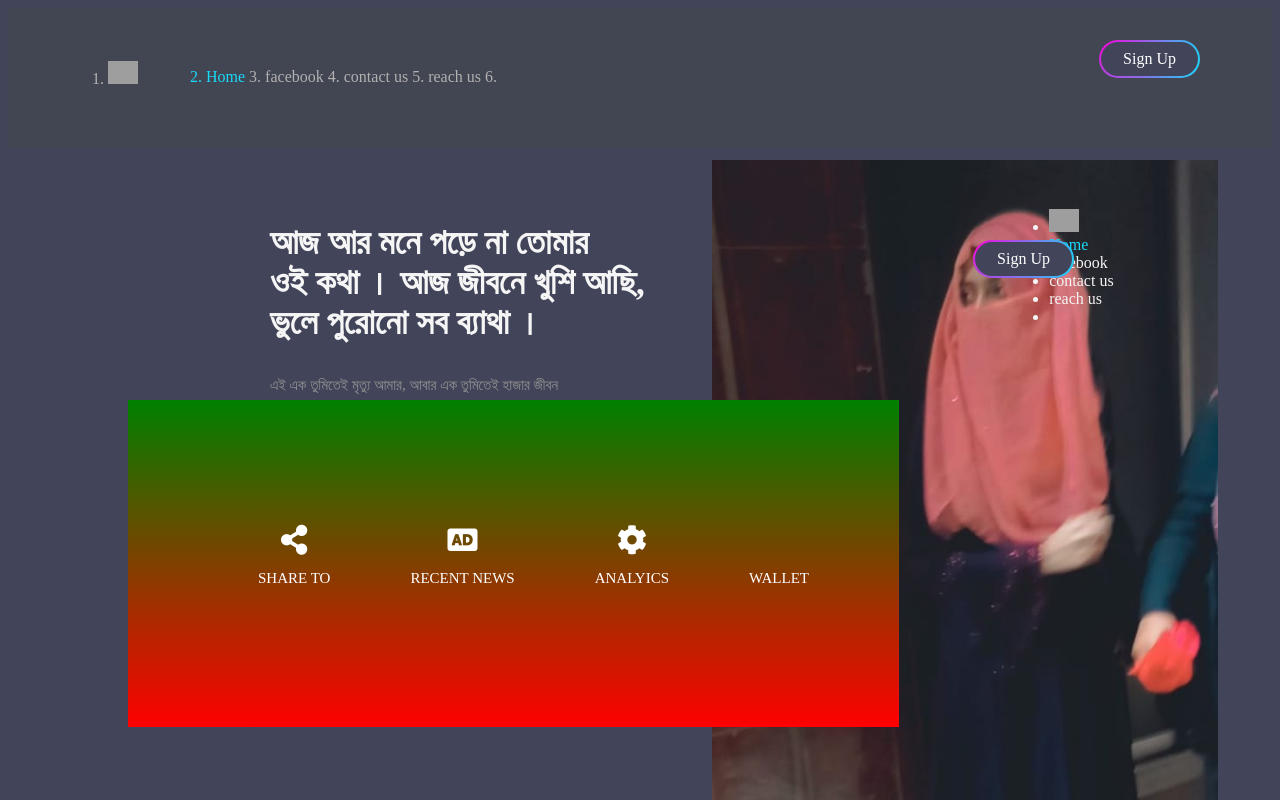
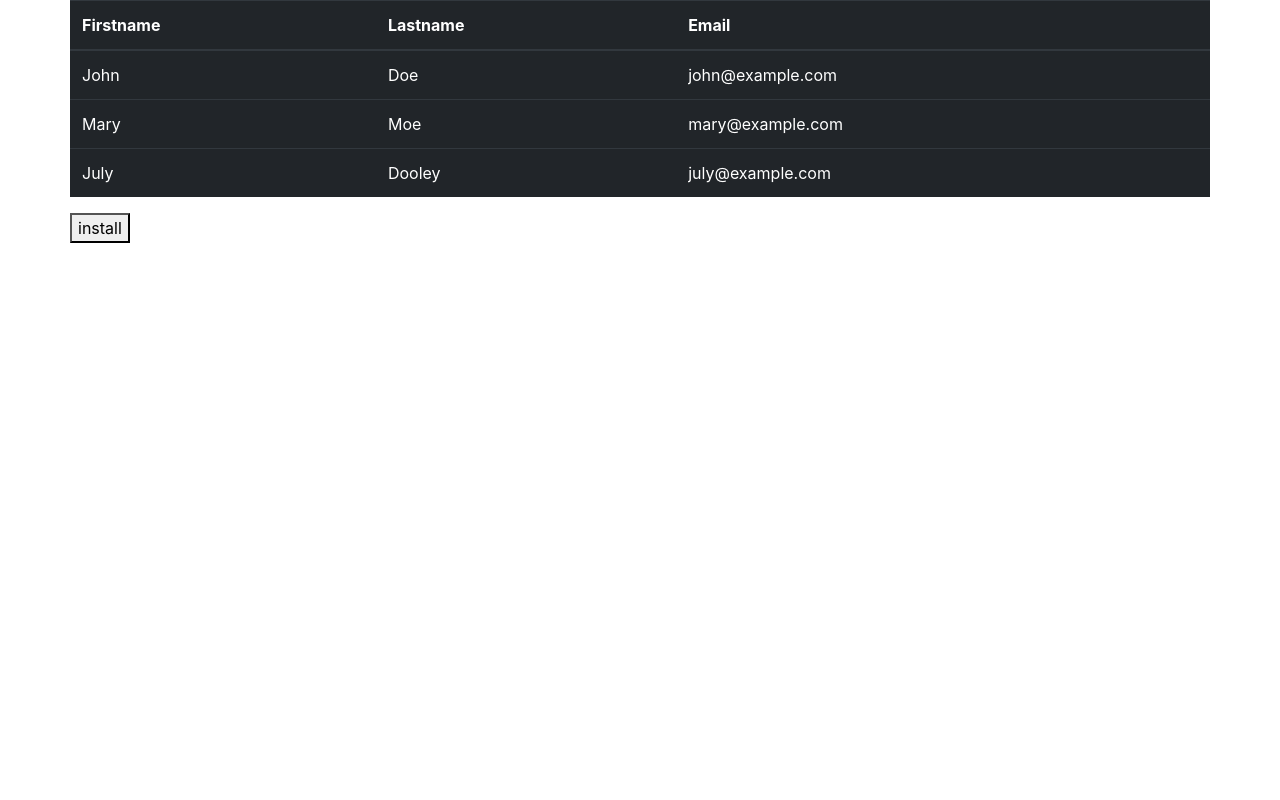
Before and after one commit to tasfique-alam/practice-project, a plain HTML site: page keya/index.html in a window 1280 px wide. Shown: the top 800 px of the page. Drawn offline with nearby package versions, Linux system fonts and the light colour scheme; grey boxes are pictures that could not be loaded.

Commit message:
issues added

```diff
--- a/keya/index.html
+++ b/keya/index.html
@@ -6,58 +6,57 @@
     <meta name="viewport" content="width=device-width, initial-scale=1.0">
     <link rel="stylesheet" type="text/css" href="./style.css">
     <link rel="stylesheet" type="text/css" href="https://cdnjs.cloudflare.com/ajax/libs/font-awesome/5.15.3/css/all.min.css">
+    <link rel="stylesheet" href="https://maxcdn.bootstrapcdn.com/bootstrap/4.0.0/css/bootstrap.min.css">
     <title>KEYA</title>
 </head>
 <body>
- <div class="con">
-<div class="menu">
-    <ul>
-        <li class="logo"><img src="https://1.bp.blogspot.com/-qbmFrtZJ_cE/XrpybBXrevI/AAAAAAAAQH0/PfDK09KmRPcuwK38hYoedw_akkgrrjumgCLcBGAsYHQ/s1600/logo%2B%25281%2529.png" alt=""></li>
-        <li class="active">Home</li>
-        <LI>facebook</LI>
-        <LI>contact us</LI>
-        <LI>reach us</LI>
-        <li><a class="signup-btn"><span>Sign Up</span></a></li>
-    </ul>
-</div>
- </div>
- <div class="Banner">
-     <div class="app-text">
-         <h1>আজ আর মনে পড়ে না তোমার <br> ওই কথা ।
-             আজ জীবনে খুশি আছি,<br> ভুলে পুরোনো
-              সব ব্যাথা ।</h1>
-              <p>এই এক তুমিতেই মৃত্যু আমার,
-                আবার এক তুমিতেই হাজার জীবন<br>
-                এক তুমিতেই হাজার দ্বিধা,
-                ভয়-সংকোচ, ভালোবাসা-প্রেম,<br>
-                শূন্যের মাঝেও বৃত্ত এঁকে
-                নিজের কাছেই ফিরে-আসা! </p>
-     </div>
-     <ul>
-        <li class="logo"><img src="https://1.bp.blogspot.com/-qbmFrtZJ_cE/XrpybBXrevI/AAAAAAAAQH0/PfDK09KmRPcuwK38hYoedw_akkgrrjumgCLcBGAsYHQ/s1600/logo%2B%25281%2529.png" alt=""></li>
-        <li class="active">Home</li>
-        <LI>facebook</LI>
-        <LI>contact us</LI>
-        <LI>reach us</LI>
-        <li><a href="./home.html" class="signup-btn"><span>Sign Up</span></a></li>
-    </ul>
- </div>
- <p class="app-text"></p>
- <div class="app-picture">
-    <li><a href="https://www.facebook.com/paa.eyel"><img src="./img/bewafa.jpg" alt=""></a></li>
-</div>
- </div>
- <div class="quick-links">
-<ul>
-    <li>
 
-        <i class="fas fa-share-alt"></i>
 
-        <p>SHARE TO</p></li>
-    <li><i class="fas fa-audio-description"></i><p>RECENT NEWS</p></li>
-    <li><i class="fas fa-cog"></i><p>ANALYICS</p></li>
-    <li><i class="fas fa-btc"></i><p>WALLET</p></li>
-</ul>
- </div>
+        <div class="container">
+          <div class="row">
+
+
+            <table class="table table-dark table-hover">
+                <thead>
+                  <tr class=>
+                    <th class="name">Firstname</th>
+                    <th>Lastname</th>
+                    <th>Email</th>
+                  </tr>
+                </thead>
+
+                <tbody>
+                  <tr>
+                    <td>John</td>
+                    <td>Doe</td>
+                    <td>john@example.com</td>
+                  </tr>
+                  <tr>
+                    <td>Mary</td>
+                    <td>Moe</td>
+                    <td>mary@example.com</td>
+                  </tr>
+                  <tr>
+                    <td>July</td>
+                    <td>Dooley</td>
+                    <td>july@example.com</td>
+                  </tr>
+                </tbody>
+              </table>
+
+                    <button class="my-button">
+                    install
+                    </button>
+
+          </div>
+        </div>
+
+
 </body>
 </html>
+
+
+
+<script src="https://code.jquery.com/jquery-3.2.1.slim.min.js" integrity="sha384-KJ3o2DKtIkvYIK3UENzmM7KCkRr/rE9/Qpg6aAZGJwFDMVNA/GpGFF93hXpG5KkN" crossorigin="anonymous"></script>
+<script src="https://cdnjs.cloudflare.com/ajax/libs/popper.js/1.12.9/umd/popper.min.js" integrity="sha384-ApNbgh9B+Y1QKtv3Rn7W3mgPxhU9K/ScQsAP7hUibX39j7fakFPskvXusvfa0b4Q" crossorigin="anonymous"></script>
+<script src="https://maxcdn.bootstrapcdn.com/bootstrap/4.0.0/js/bootstrap.min.js" integrity="sha384-JZR6Spejh4U02d8jOt6vLEHfe/JQGiRRSQQxSfFWpi1MquVdAyjUar5+76PVCmYl" crossorigin="anonymous"></script>
--- a/keya/style.css
+++ b/keya/style.css
@@ -1,141 +1,22 @@
-.con{
-    height: 100%;
+.box{
     width: 100%;
-    background: #424552;
-}
-body{
-    background: #42455a;
-}
-.menu ul{
-    display: inline-flex;
-    margin: 50px;
+    height: 600px;
+    background-color: tomato;
+    position: relative;
 }
 
-.banner .app-text{
-
+/* .one{
+    display: flex;
+    align-self: flex-end;
+} */
+.two{
+    position: absolute;
+    bottom:0;
+    right: 0px;
 }
-.menu ul li{
-    list-style: dotted;
-    margin: 0 20px;
-    color: #b2b1b1;
-    margin: 10px 10px 10px 10px;
+.item{
+    background-color: violet;
+    width: 100px;
+    height: 100px;
+    margin: 10px;
 }
-.logo img{
-    width: 30px;
-    margin-top: -7px;
-    margin-right: 48px;
-}
-.active{
-    color: #19dafa !important;
-}
-.signup-btn{
-    top: 40px;
-    right: 80px;
-    position: absolute;
-    text-decoration: none;
-    color: #fff;
-    border: 2px solid transparent;
-    background-image: linear-gradient(#42455a,#42455a),radial-gradient(circle at top left,#fd00da,#19d7f8);
-    border-radius: 20px;
-    background-origin: border-box;
-    background-clip: content-box,border-box;
-}
-.signup-btn span{
-    display: block;
-    padding: 8px 22px;
-}
-.Banner{
-    width: 80%;
-    height: 70%;
-    top: 25%;
-    left: 130px;
-    position: absolute;
-    color: whitesmoke;
-}
-.app-text{
-    width: 80%;
-    height: 70%;
-    float: left;
-    margin-left: 100px;
-}
-.app-text h1{
-    font-size: 35px;
-    width: 640px;
-    position: relative;
-    margin-left: 40px;
-}
-.app-text p{
-    width: 650px;
-    font-size: 15px;
-    margin: 30px 0 30px 40px;
-    line-height: 25px;
-    color: #919191;
-}
-.app-picture{
-   width: 50%;
-   height: 30%;
-   float: right;
-}
-.app-picture img{
-    width: 80%;
-    margin-top: -20px;
-    padding-left: 50px;
-
-}
-.quick-links{
-    left: 10%;
-    top: 50%;
-    position: absolute;
-    background: linear-gradient(to bottom, green,red);
-    padding: 100px 50px 100px 50px;
-}
-.quick-links ul{
-    display:inline-flex;
-    margin: 25px auto;
-    text-align: center;
-}
-.quick-links ul li{
-    list-style: none;
-    margin: 0 40px;
-    cursor: pointer;
-}
-.quick-links ul li .fas{
-    font-size: 30px;
-    color: #fff;
-}
-.quick-links ul li p{
-    margin-top: 15px;
-    font-size: 15px;
-    color: #fff;
-}
-
-
-.story{
-    width: 100px;
-    height: 230px;
-    background-color: white;
-    border-radius: 15px;
-    position: relative;
-}
-.story p{
-  text-align: center;
-}
-
-.icon{
-    color: white;
-    background-color: blue;
-    padding: 10px;
-    border: 4px solid white;
-    border-radius: 100%;
-    position: absolute;
-    top: 54%;
-    left: 28%;
-}
-
-.story img{
-    width: 100px;
-    height: 150px;
-    object-fit: fill;
-    border-top-right-radius: 15px;
-    border-top-left-radius: 15px;
-}
```
Also changed, not shown: Scorilo2/index.html (+5 -2 lines), Scorilo2/style.css (+18 -2 lines), keya/home.html (+30 -6 lines).
